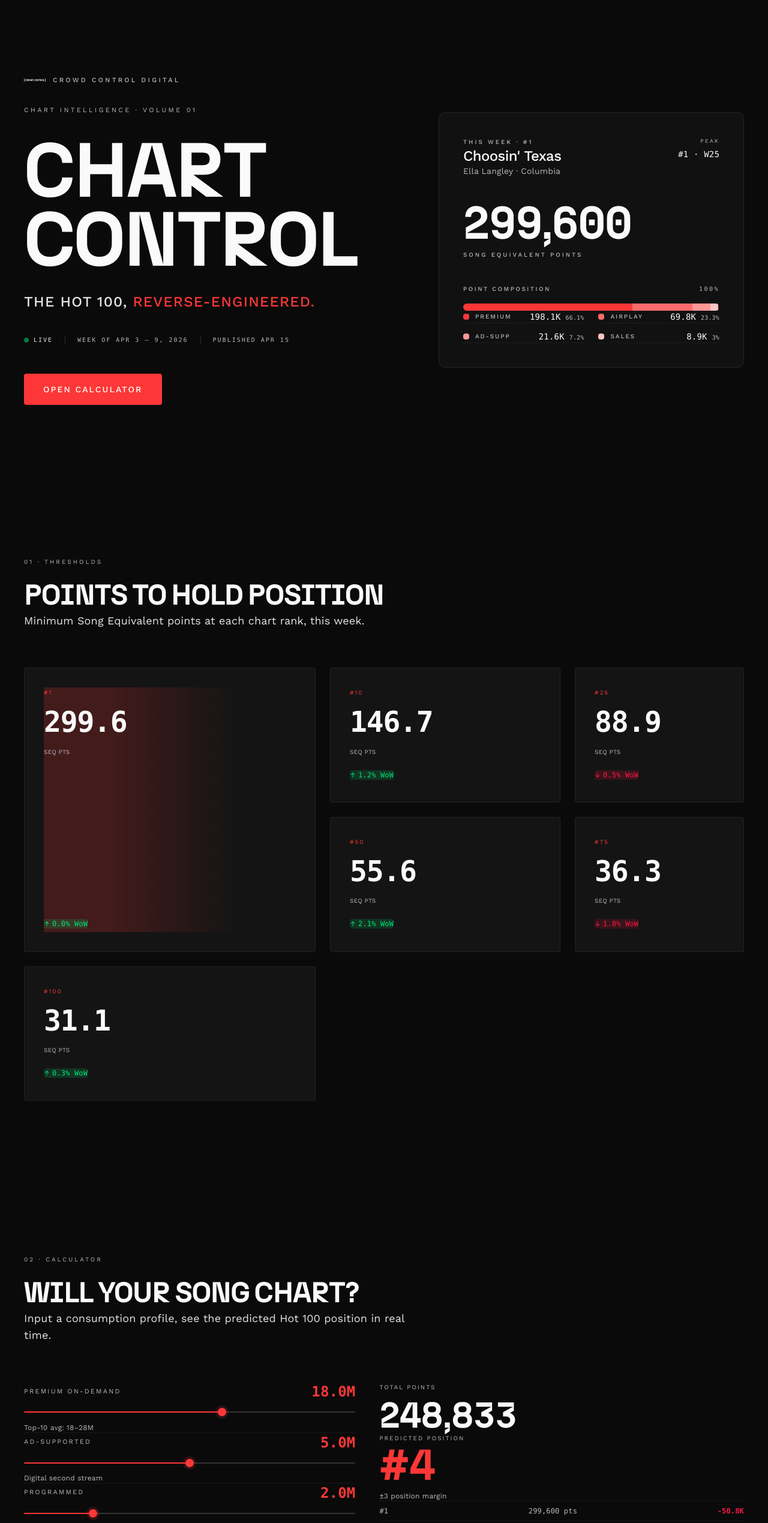
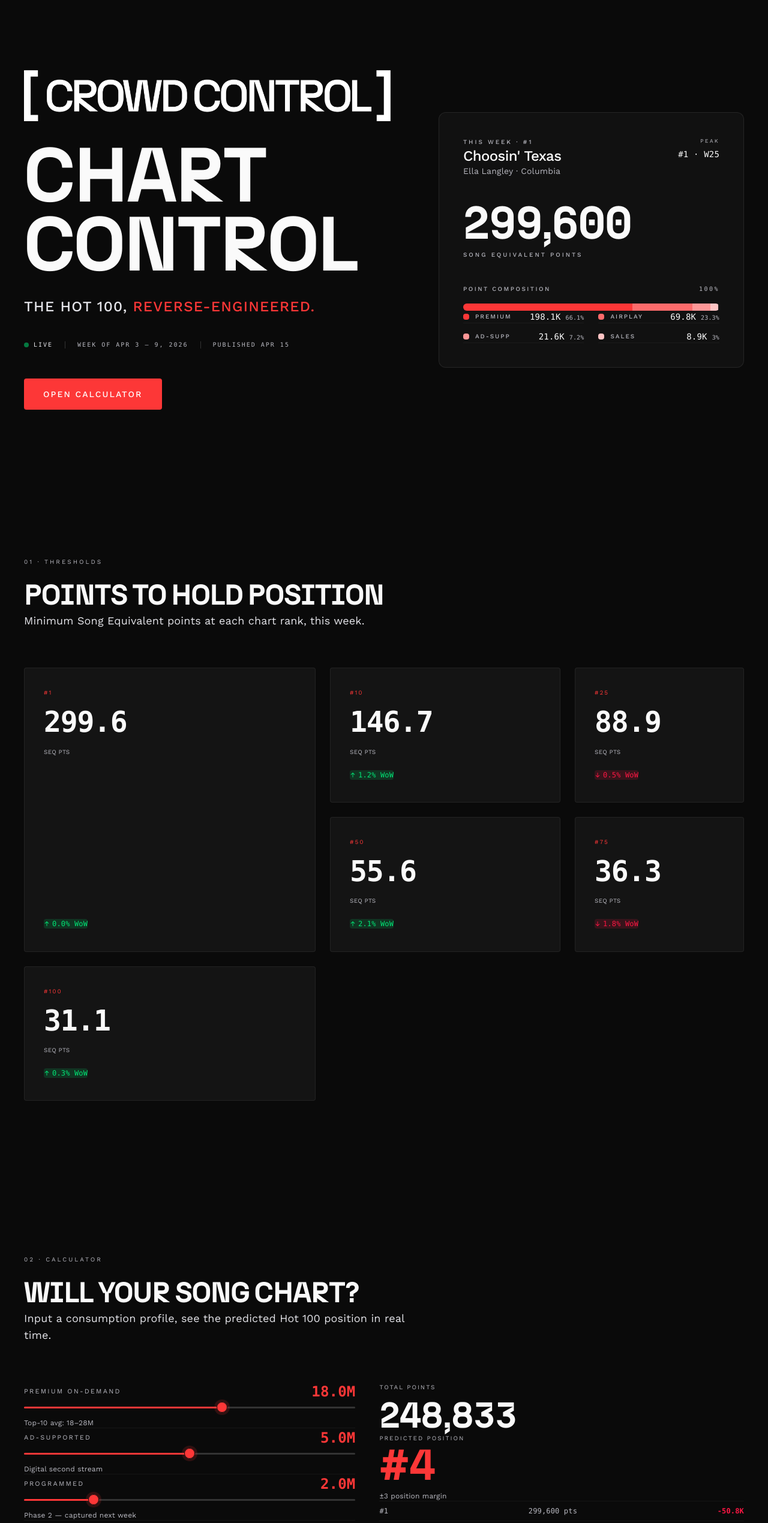
Before and after one commit to geoffshames/chart-control, a Next.js app: page / in a window 1280 px wide. Shown: the top 2539 px of the page at 60% size. Built offline with nearby package versions, Linux system fonts and the light colour scheme.

Commit message:
Fix: slider drag hit area, remove #1 tile animation, bigger hero wordmark w/o redundant text, 1/12 no overlap with progress bar

```diff
--- a/src/app/globals.css
+++ b/src/app/globals.css
@@ -116,26 +116,23 @@ a, button {
 }
 
 /* Custom Range Slider Styling */
+/* Range slider — 20px element height for proper drag hit area */
 input[type="range"].slider {
   -webkit-appearance: none;
   appearance: none;
   width: 100%;
-  height: 2px;
+  height: 20px;
   background: transparent;
-  border-radius: 1px;
   outline: none;
   cursor: pointer;
+  padding: 0;
+  margin: 0;
 }
 
+/* WebKit: track + thumb */
 input[type="range"].slider::-webkit-slider-runnable-track {
-  height: 2px;
+  height: 3px;
   background: linear-gradient(to right, #FD3737 0%, #FD3737 var(--val, 0%), #333 var(--val, 0%), #333 100%);
-  border-radius: 999px;
-}
-
-input[type="range"].slider::-moz-range-track {
-  height: 2px;
-  background: #333;
   border-radius: 999px;
   border: none;
 }
@@ -143,47 +140,65 @@ input[type="range"].slider::-moz-range-track {
 input[type="range"].slider::-webkit-slider-thumb {
   -webkit-appearance: none;
   appearance: none;
-  width: 14px;
-  height: 14px;
+  width: 18px;
+  height: 18px;
   border-radius: 50%;
   background: #FD3737;
-  cursor: pointer;
-  margin-top: -6px;
-  box-shadow: 0 0 0 4px rgba(253, 55, 55, 0.15);
-  transition: box-shadow 0.2s cubic-bezier(0.16, 1, 0.3, 1), transform 0.15s;
+  cursor: grab;
+  margin-top: -7.5px;
+  box-shadow: 0 0 0 4px rgba(253, 55, 55, 0.15), 0 0 0 1px #0A0A0A inset;
+  transition: box-shadow 0.2s ease-out, transform 0.12s ease-out;
+  border: none;
 }
 
 input[type="range"].slider::-webkit-slider-thumb:hover {
-  box-shadow: 0 0 0 8px rgba(253, 55, 55, 0.25);
-  transform: scale(1.1);
+  box-shadow: 0 0 0 8px rgba(253, 55, 55, 0.25), 0 0 0 1px #0A0A0A inset;
+  transform: scale(1.08);
 }
 
-input[type="range"].slider::-webkit-slider-thumb:active {
-  transform: scale(0.92);
+input[type="range"].slider:active::-webkit-slider-thumb {
+  cursor: grabbing;
+  transform: scale(0.96);
+  box-shadow: 0 0 0 10px rgba(253, 55, 55, 0.35), 0 0 0 1px #0A0A0A inset;
+}
+
+/* Firefox: track + thumb */
+input[type="range"].slider::-moz-range-track {
+  height: 3px;
+  background: #333;
+  border-radius: 999px;
+  border: none;
+}
+
+input[type="range"].slider::-moz-range-progress {
+  background: #FD3737;
+  height: 3px;
+  border-radius: 999px 0 0 999px;
 }
 
 input[type="range"].slider::-moz-range-thumb {
-  width: 14px;
-  height: 14px;
+  width: 18px;
+  height: 18px;
   border-radius: 50%;
   background: #FD3737;
-  cursor: pointer;
+  cursor: grab;
   border: none;
   box-shadow: 0 0 0 4px rgba(253, 55, 55, 0.15);
-  transition: box-shadow 0.2s cubic-bezier(0.16, 1, 0.3, 1), transform 0.15s;
+  transition: box-shadow 0.2s ease-out, transform 0.12s ease-out;
 }
 
 input[type="range"].slider::-moz-range-thumb:hover {
   box-shadow: 0 0 0 8px rgba(253, 55, 55, 0.25);
-  transform: scale(1.1);
+  transform: scale(1.08);
 }
 
-input[type="range"].slider::-moz-range-thumb:active {
-  transform: scale(0.92);
+input[type="range"].slider:active::-moz-range-thumb {
+  cursor: grabbing;
+  transform: scale(0.96);
 }
 
-input[type="range"].slider::-moz-range-progress {
-  background-color: transparent;
+input[type="range"].slider:focus {
+  outline: none;
 }
 
 input[type="number"] {
--- a/src/components/Calculator.tsx
+++ b/src/components/Calculator.tsx
@@ -70,7 +70,7 @@ const Calculator = ({ id }: CalculatorProps) => {
           step={max / 100}
           value={value}
           onChange={(e) => onChange(Number(e.target.value))}
-          className="w-full h-1 bg-transparent rounded-full appearance-none cursor-pointer accent-accent slider"
+          className="w-full block cursor-grab active:cursor-grabbing slider"
           style={
             {
               '--val': `${percent}%`,
@@ -160,7 +160,7 @@ const Calculator = ({ id }: CalculatorProps) => {
                 step={500}
                 value={sales}
                 onChange={(e) => setSales(Number(e.target.value))}
-                className="w-full h-1 bg-transparent rounded-full appearance-none cursor-pointer accent-accent slider"
+                className="w-full block cursor-grab active:cursor-grabbing slider"
                 style={
                   {
                     '--val': `${(sales / 50000) * 100}%`,
--- a/src/components/Hero.tsx
+++ b/src/components/Hero.tsx
@@ -30,23 +30,15 @@ const Hero = ({ onCalculatorClick }: { onCalculatorClick: () => void }) => {
         >
           {/* Left: Content */}
           <div className="flex flex-col gap-6 md:gap-8">
-            <div className="flex items-center gap-3">
-              <Image
-                src="/brand/CC-LOGO-2024-WHITE.png"
-                alt="Crowd Control Digital"
-                width={36}
-                height={36}
-                className="h-8 w-8 md:h-9 md:w-9 object-contain"
-                priority
-              />
-              <span className="text-[10px] md:text-[11px] tracking-[0.3em] uppercase text-[#B8B8C0] font-medium">
-                CROWD CONTROL DIGITAL
-              </span>
-            </div>
-
-            <div className="text-[10px] md:text-[11px] tracking-[0.3em] uppercase text-[#B8B8C0]">
-              CHART INTELLIGENCE &middot; VOLUME 01
-            </div>
+            {/* Wordmark only — no redundant text, no VOLUME 01 */}
+            <Image
+              src="/brand/CC-LOGO-2024-WHITE.png"
+              alt="Crowd Control Digital"
+              width={640}
+              height={90}
+              className="h-12 md:h-14 w-auto"
+              priority
+            />
 
             <h1
               className="text-[clamp(3.5rem,10vw,8rem)] leading-[0.9] tracking-tight uppercase font-bold"
--- a/src/components/HistoricalChart.tsx
+++ b/src/components/HistoricalChart.tsx
@@ -35,24 +35,27 @@ const HistoricalChart = () => {
 
         {/* Empty State */}
         <motion.div
-          className="grid grid-cols-1 md:grid-cols-[200px_1fr] gap-8 md:gap-12 items-center"
+          className="grid grid-cols-1 md:grid-cols-[240px_1fr] gap-10 md:gap-16 items-center"
           initial={{ opacity: 0, y: 20 }}
           whileInView={{ opacity: 1, y: 0 }}
           viewport={{ once: true, amount: 0.1 }}
           transition={{ duration: 0.6 }}
         >
-          <div className="flex flex-col items-center md:items-start justify-center md:justify-start">
-            <div className="text-[10px] tracking-[0.2em] uppercase text-[#B8B8C0] mb-4">
-              Progress
+          <div className="flex flex-col items-start gap-3 min-w-0">
+            <div className="text-[10px] tracking-[0.3em] uppercase text-[#B8B8C0] font-medium">
+              PROGRESS
             </div>
             <div
-              className="text-4xl md:text-5xl font-bold text-[#FD3737] font-mono leading-tight"
+              className="text-5xl md:text-6xl font-bold text-[#FD3737] font-mono leading-none tabular-nums whitespace-nowrap"
               style={{ fontFamily: "'N27', sans-serif" }}
             >
-              1/12
+              01 <span className="text-[#B8B8C0]">/</span> 12
             </div>
-            <div className="text-xs text-[#B8B8C0] mt-2 text-center md:text-left">
+            <div className="text-[10px] tracking-[0.3em] uppercase text-[#B8B8C0] font-medium mt-1">
               WEEKS COLLECTED
+            </div>
+            <div className="mt-4 w-full h-1 bg-[#1A1A1A] rounded-full overflow-hidden">
+              <div className="h-full bg-[#FD3737]" style={{ width: '8.33%' }} />
             </div>
           </div>
 
--- a/src/components/ThresholdBento.tsx
+++ b/src/components/ThresholdBento.tsx
@@ -15,16 +15,6 @@ const ThresholdBento = () => {
 
   const TileContent = ({ rank, points, change }: (typeof thresholds)[0]) => (
     <div className="flex flex-col justify-between h-full relative overflow-hidden">
-      {rank === 1 && (
-        <motion.div
-          className="absolute inset-0 bg-gradient-to-r from-[#FD3737] via-[#FD3737] to-transparent opacity-20"
-          animate={{
-            x: ['-100%', '100%'],
-          }}
-          transition={{ duration: 5, repeat: Infinity, ease: 'linear' }}
-        />
-      )}
-
       <div className="relative z-10">
         <div className="text-[10px] tracking-[0.2em] uppercase text-[#FD3737] mb-3">
           #{rank}
```
